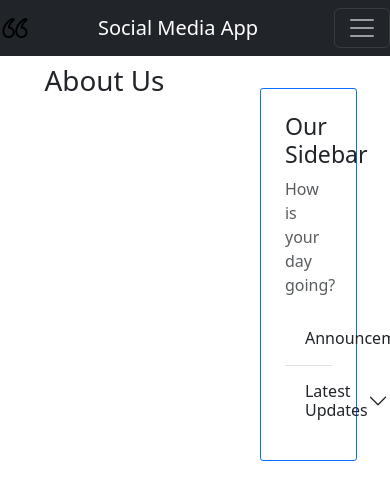
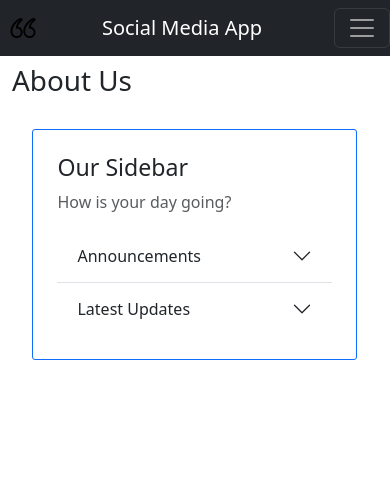
Before and after one commit to gegendepressed/OpenMedia, a Flask app: page /about in a window 390 px wide; the page is wider, and only the part inside the window is pictured. Shown: the top 500 px of that part. Run offline with Flask 3, Linux system fonts and the light colour scheme.

Commit message:
layout.html: fix mobile view and remove redundant bootstrap script import
Signed-off-by: FrosT2k5 <androygaming@gmail.com>

```diff
--- a/templates/layout.html
+++ b/templates/layout.html
@@ -14,8 +14,8 @@
     {% endif %}
 </head>
 <body>
-    <nav class="navbar navbar-expand-lg navbar-dark bg-dark mb-2">
-         <img src="{{ url_for('static', filename='icon.png') }}" width="30" height="30" class="d-inline-block align-top me-2" alt="App Icon">
+    <nav class="navbar navbar-expand-md navbar-dark bg-dark mb-2">
+         <img src="{{ url_for('static', filename='icon.png') }}" width="30" height="30" class="d-inline-block align-top me-2 ms-2" alt="App Icon">
         <a class="navbar-brand" href="#">Social Media App</a>
         <button class="navbar-toggler" type="button" data-bs-toggle="collapse" data-bs-target="#navbarNav" aria-controls="navbarNav" aria-expanded="false" aria-label="Toggle navigation">
             <span class="navbar-toggler-icon"></span>
@@ -56,7 +56,7 @@
     <div class="container">
         <!-- This div adds 2 whitespace columns in all pages that use content block here -->
         <div class="row align-items-start">
-            <div class="col-6 offset-1">
+            <div class="col-md-6 offset-md-1">
 
                 {% with messages = get_flashed_messages(with_categories=true) %}
                     {% if messages %}
@@ -73,7 +73,7 @@
                 {% endblock %}
             </div>
 
-            <div class="col-3 offset-1 p-4 mt-4 border border-primary content-section">
+            <div class="col-md-3 offset-md-1 col-10 offset-1 p-4 mt-4 border border-primary content-section">
                 <div class="sidebar">
                     <h3>Our Sidebar</h3>
                     <p class='text-muted'>How is your day going?</p>
@@ -106,6 +106,5 @@
 
     <script src="https://cdn.jsdelivr.net/npm/bootstrap@5.3.3/dist/js/bootstrap.bundle.min.js" integrity="sha384-YvpcrYf0tY3lHB60NNkmXc5s9fDVZLESaAA55NDzOxhy9GkcIdslK1eN7N6jIeHz" crossorigin="anonymous"></script>
     <script src="https://cdn.jsdelivr.net/npm/@popperjs/core@2.11.8/dist/umd/popper.min.js" integrity="sha384-I7E8VVD/ismYTF4hNIPjVp/Zjvgyol6VFvRkX/vR+Vc4jQkC+hVqc2pM8ODewa9r" crossorigin="anonymous"></script>
-    <script src="https://cdn.jsdelivr.net/npm/bootstrap@5.3.3/dist/js/bootstrap.min.js" integrity="sha384-0pUGZvbkm6XF6gxjEnlmuGrJXVbNuzT9qBBavbLwCsOGabYfZo0T0to5eqruptLy" crossorigin="anonymous"></script>
 </body>
 </html>
```
